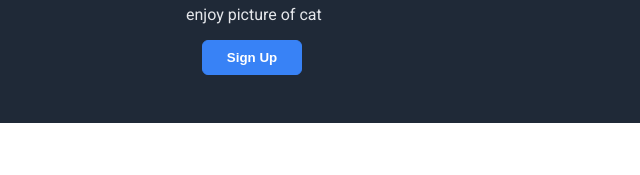
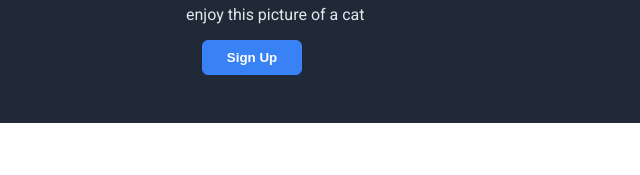
Before and after one commit to newtonma7/landingpage, a plain HTML site: page index.html in a window 1280 px wide. Shown: the part 206-381 px from the top of the page, 0-640 px from the left. Drawn offline with Linux system fonts and the light colour scheme.

Commit message:
edited the caption

```diff
--- a/index.html
+++ b/index.html
@@ -22,7 +22,7 @@
                 This website is awesome
             </div>
             <div class="subtext">
-                enjoy picture of cat
+                enjoy this picture of a cat
             </div>
             <button class="signup">Sign Up</button>
         </div>
```
